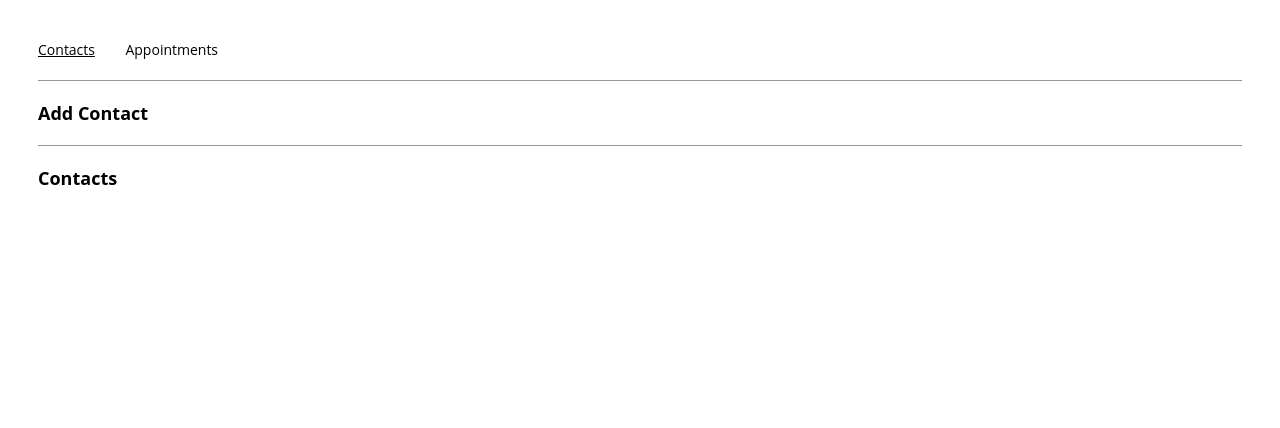
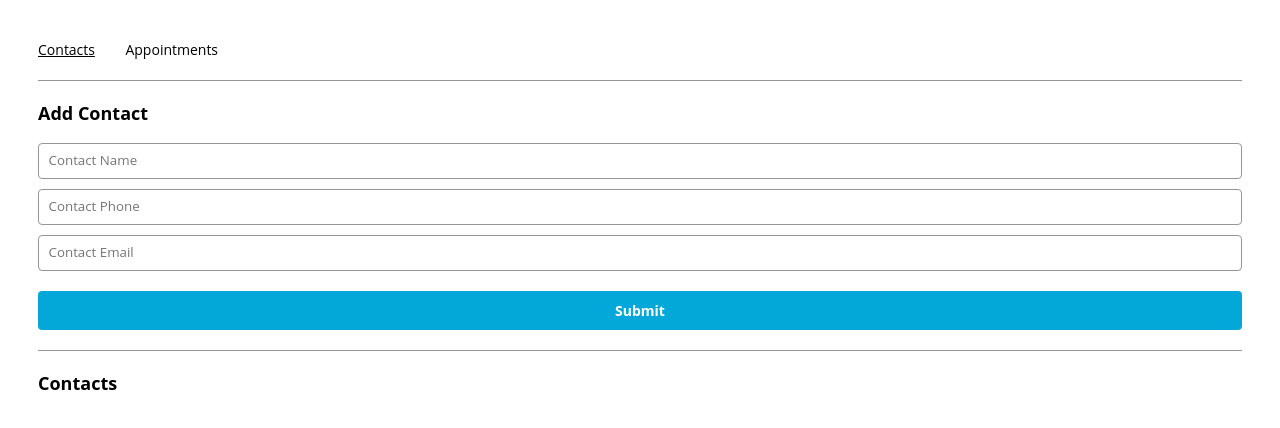
Before and after one commit to dkozyra/appointment-planner, a React (Create React App) app: page /contacts in a window 1280 px wide. Shown: the top 428 px of the page. Built offline with nearby package versions, Linux system fonts and the light colour scheme.

Commit message:
complete contact form

```diff
--- a/src/components/contactForm/ContactForm.js
+++ b/src/components/contactForm/ContactForm.js
@@ -10,6 +10,32 @@ export const ContactForm = ({
   handleSubmit
 }) => {
   return (
-    ContactForm
+    <form onSubmit={handleSubmit}>
+      <input
+        type="text"
+        value={name}
+        onChange={({target}) => {setName(target.value)}}
+        placeholder="Contact Name"
+        required
+      />
+      <input
+        type="tel"
+        value={phone}
+        pattern="^(((\+44\s?\d{4}|\(?0\d{4}\)?)\s?\d{3}\s?\d{3})|((\+44\s?\d{3}|\(?0\d{3}\)?)\s?\d{3}\s?\d{4})|((\+44\s?\d{2}|\(?0\d{2}\)?)\s?\d{4}\s?\d{4}))(\s?\#(\d{4}|\d{3}))?$"
+        onChange={({target}) => {setPhone(target.value)}}
+        placeholder="Contact Phone"
+        required
+      />
+      <input
+        type="email"
+        value={email}
+        onChange={({target}) => {setEmail(target.value)}}
+        placeholder="Contact Email"
+        required
+      />
+      <input
+        type="submit"
+      />
+    </form>
   );
 };
```
